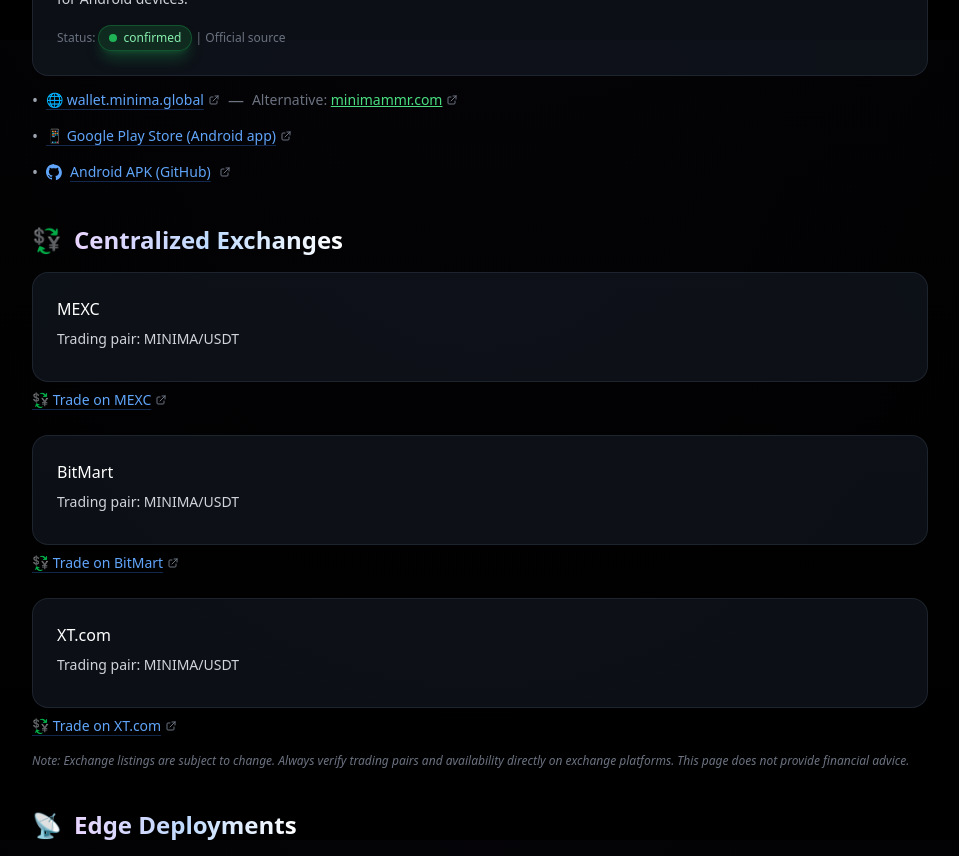
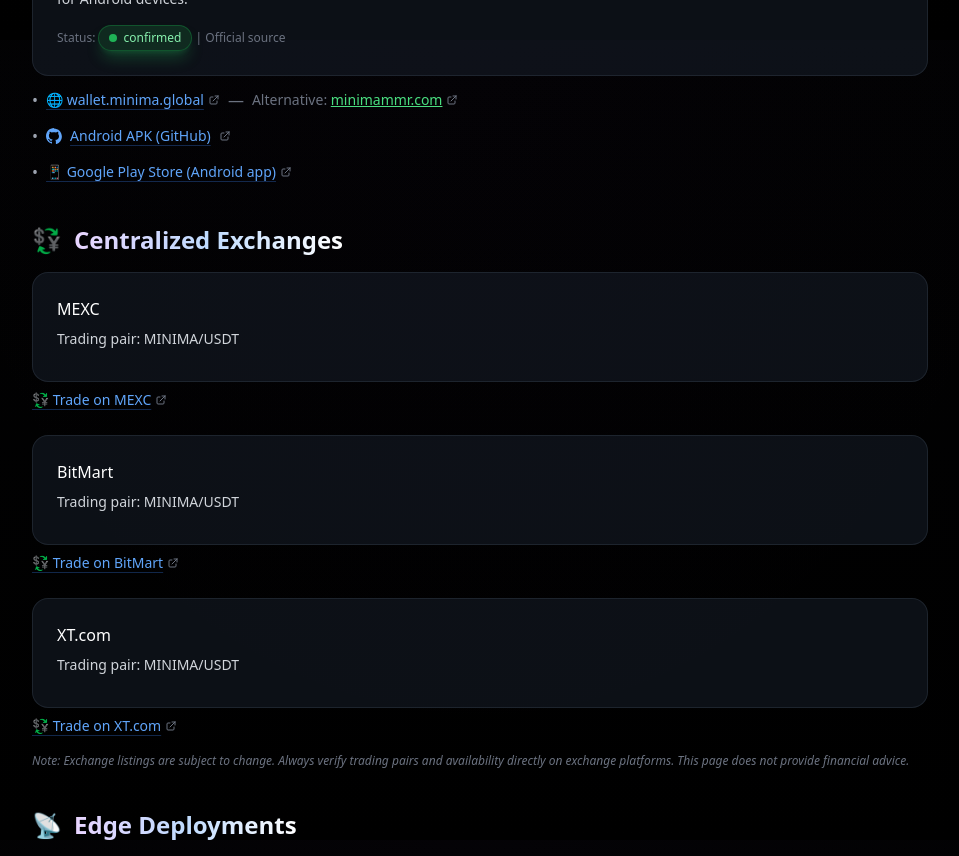
Before and after one commit to KuA1bo/minimaverse-site, a Next.js app: page /ecosystem in a window 1280 px wide. Shown: the part 2360-3216 px from the top of the page, without its empty margins (160-1119 px from the left). Built offline with nearby package versions, Linux system fonts and the light colour scheme.

Commit message:
fix(ecosystem): reorder desktop wallet links (APK before Play Store) + fix metadata export

```diff
--- a/src/app/ecosystem/page.tsx
+++ b/src/app/ecosystem/page.tsx
@@ -1,6 +1,6 @@
 // src/app/ecosystem/page.tsx
 // Ecosystem page - verified projects and integrations in the Minima ecosystem
-// Updated: Added minimammr.com to Primary Sources, mobile wallet links reordered
+// Fixed: Desktop wallet links order (APK before Play Store)
 
 import Link from 'next/link';
 
@@ -404,7 +404,7 @@ export default function EcosystemPage() {
               </div>
             </div>
 
-            {/* === DESKTOP ORDER (hidden on mobile) - UNCHANGED === */}
+            {/* === DESKTOP ORDER (hidden on mobile) - FIXED: APK before Play Store === */}
             <div className="hidden sm:block space-y-3">
               {/* Web Wallet + Alternative on same line */}
               <div className="flex items-center gap-2">
@@ -421,18 +421,7 @@ export default function EcosystemPage() {
                 </span>
               </div>
 
-              {/* Google Play */}
-              <div className="flex items-center gap-2">
-                <span className="text-gray-400">•</span>
-                <ExternalLink
-                  href="https://play.google.com/store/search?q=minima&c=apps&hl=en"
-                  className="text-blue-400 hover:text-purple-400 underline decoration-blue-500/30 hover:decoration-purple-500/60 underline-offset-4 transition-all duration-300 text-sm"
-                >
-                  📱 Google Play Store (Android app)
-                </ExternalLink>
-              </div>
-
-              {/* GitHub APK */}
+              {/* GitHub APK - NOW FIRST */}
               <div className="flex items-center gap-2">
                 <span className="text-gray-400">•</span>
                 <ExternalLink
@@ -443,6 +432,17 @@ export default function EcosystemPage() {
                     <path d="M12 0C5.37 0 0 5.37 0 12c0 5.31 3.435 9.795 8.205 11.385.6.105.825-.255.825-.57 0-.285-.015-1.23-.015-2.235-3.015.555-3.795-.735-4.035-1.41-.135-.345-.72-1.41-1.23-1.695-.42-.225-1.02-.78-.015-.795.945-.015 1.62.87 1.845 1.23 1.08 1.815 2.805 1.305 3.495.99.105-.78.42-1.305.765-1.605-2.67-.3-5.46-1.335-5.46-6.26 0-1.38.48-2.37 1.26-3.225-.255-.315-.54-1.02-.12-2.13 0 0 1.005-.322 3.301 1.23.957-.266 1.983-.399 3.003-.404 1.02.005 2.047.138 3.006.404 2.291-1.552 3.297-1.23 3.297-1.23.653 1.653.242 2.874.118 3.176.77.84 1.235 1.911 1.235 3.221 0 4.609-2.807 5.624-5.479 5.921.43.372.823 1.102.823 2.222v3.293c0 .319.192.694.801.576 4.765-1.589 8.199-6.086 8.199-11.386 0-6.627-5.373-12-12-12z"/>
                   </svg>
                   Android APK (GitHub)
+                </ExternalLink>
+              </div>
+
+              {/* Google Play - NOW SECOND */}
+              <div className="flex items-center gap-2">
+                <span className="text-gray-400">•</span>
+                <ExternalLink
+                  href="https://play.google.com/store/search?q=minima&c=apps&hl=en"
+                  className="text-blue-400 hover:text-purple-400 underline decoration-blue-500/30 hover:decoration-purple-500/60 underline-offset-4 transition-all duration-300 text-sm"
+                >
+                  📱 Google Play Store (Android app)
                 </ExternalLink>
               </div>
             </div>
```
